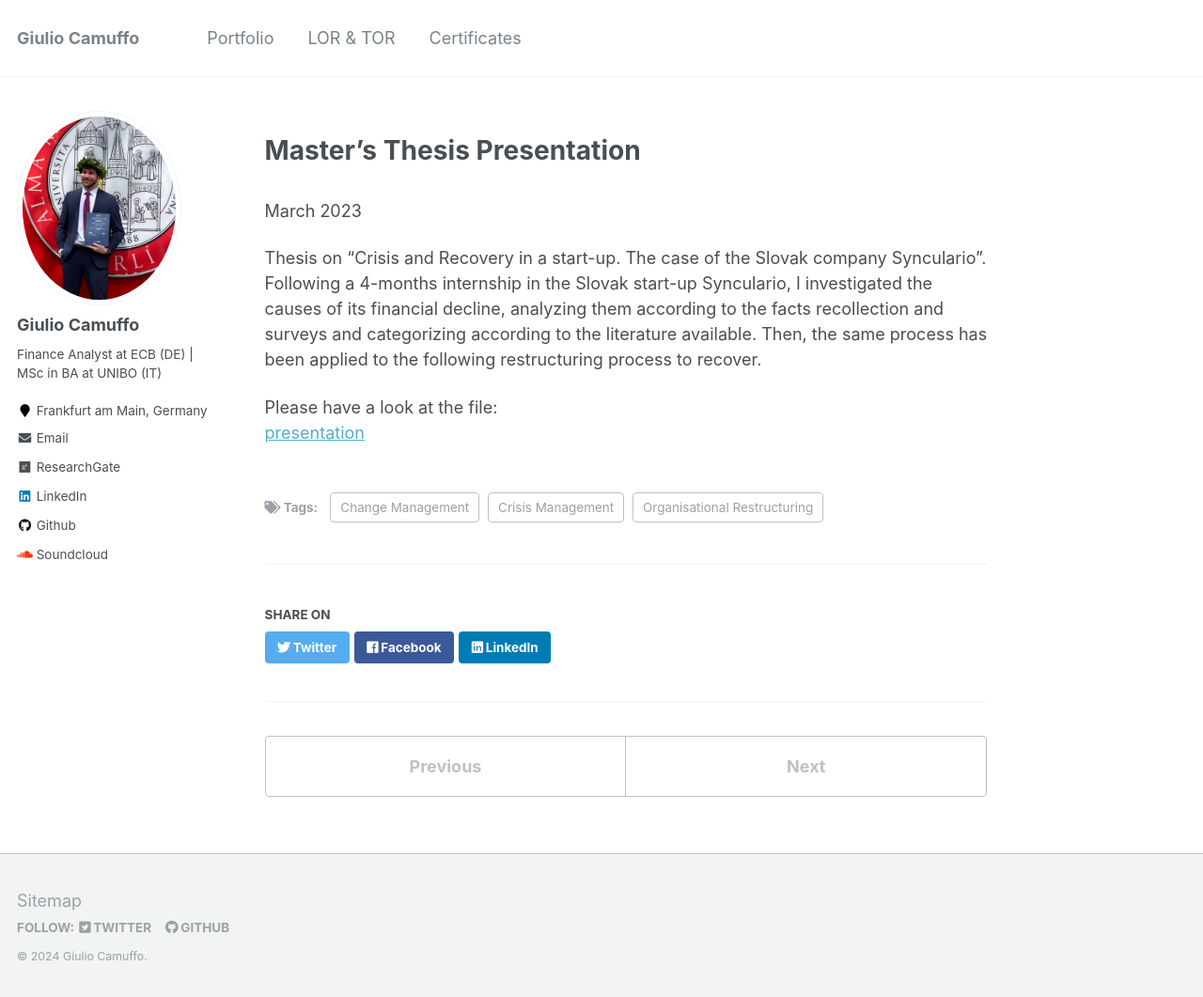
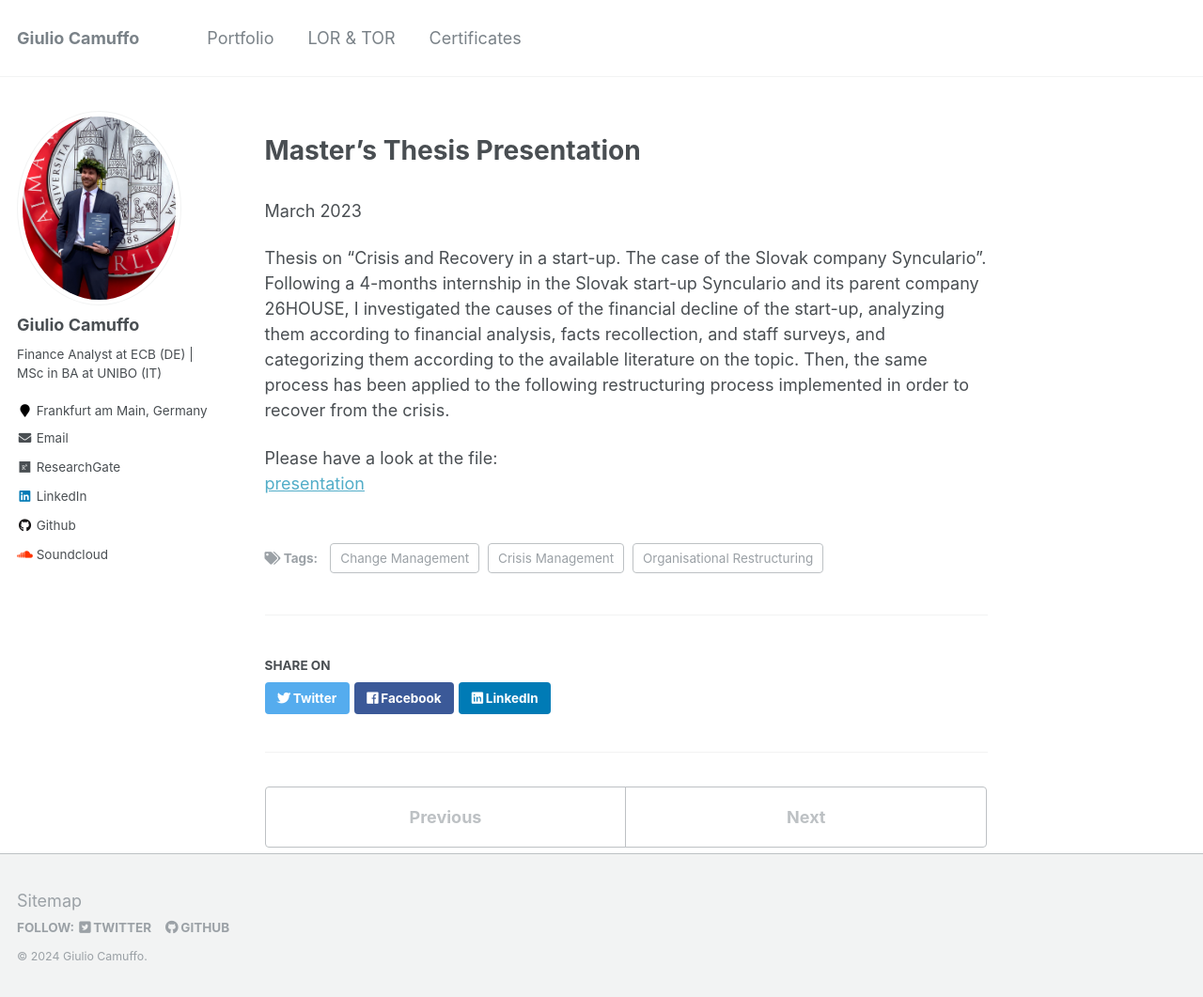
Before and after one commit to giulio-camuffo/giulio-camuffo.github.io, a Jekyll site: the page built from _publications/Master's-Thesis-Presentation.md, in a window 1280 px wide and 1064 px high. Shown: the top 1061 px of the window at 94% size. Built offline with Jekyll 4.4.1, drawn with Linux system fonts in a browser that asks for light colours; nearby versions of some CDN libraries.

Commit message:
Update Master's-Thesis-Presentation.md

```diff
--- a/_publications/Master's-Thesis-Presentation.md
+++ b/_publications/Master's-Thesis-Presentation.md
@@ -7,7 +7,7 @@ tags: [Crisis Management, Change Management, Organisational Restructuring]
 order: 0.5
 ---
 
-Thesis on "Crisis and Recovery in a start-up. The case of the Slovak company Synculario". Following a 4-months internship in the Slovak start-up Synculario, I investigated the causes of its financial decline, analyzing them according to the facts recollection and surveys and categorizing according to the literature available. Then, the same process has been applied to the following restructuring process to recover.
+Thesis on "Crisis and Recovery in a start-up. The case of the Slovak company Synculario". Following a 4-months internship in the Slovak start-up Synculario and its parent company 26HOUSE, I investigated the causes of the financial decline of the start-up, analyzing them according to financial analysis, facts recollection, and staff surveys, and categorizing them according to the available literature on the topic. Then, the same process has been applied to the following restructuring process implemented in order to recover from the crisis.
 
 Please have a look at the file:
 [presentation](/files/THESIS-PRESENTATION.pptx)
```
